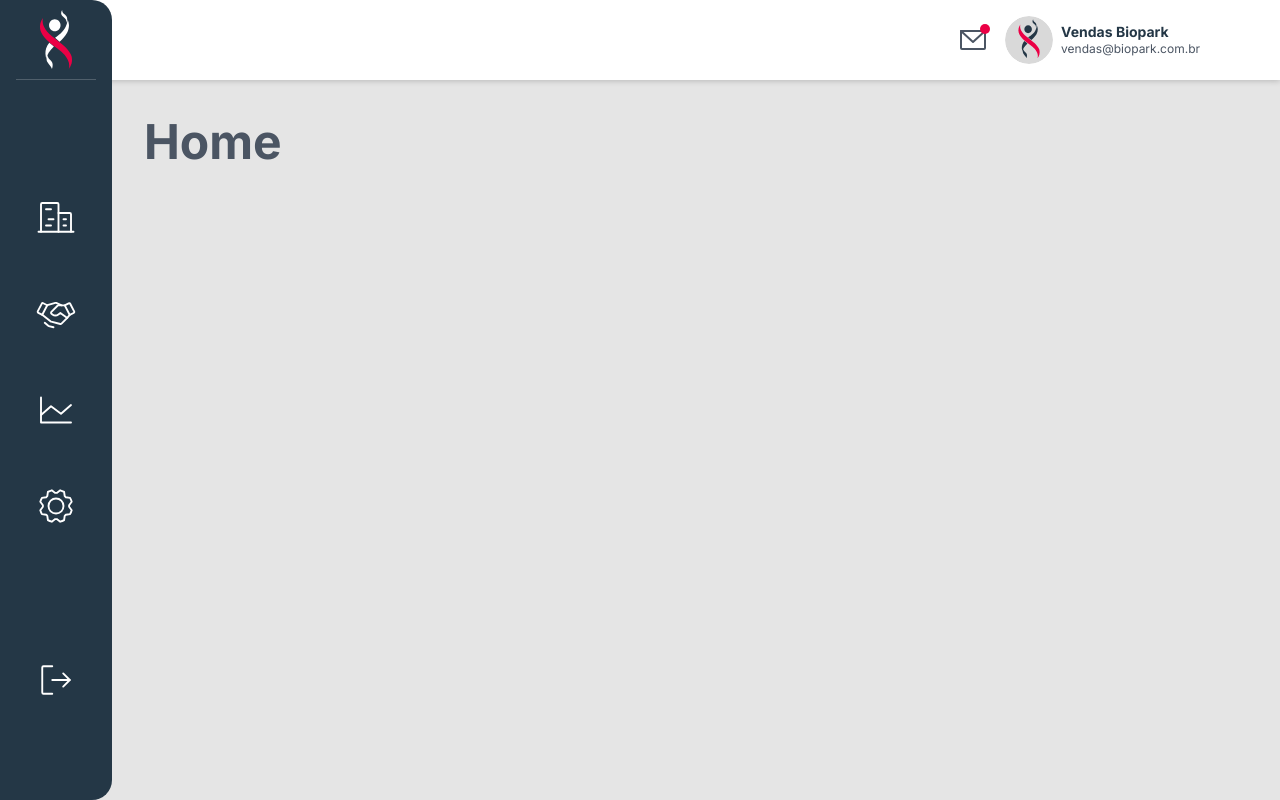
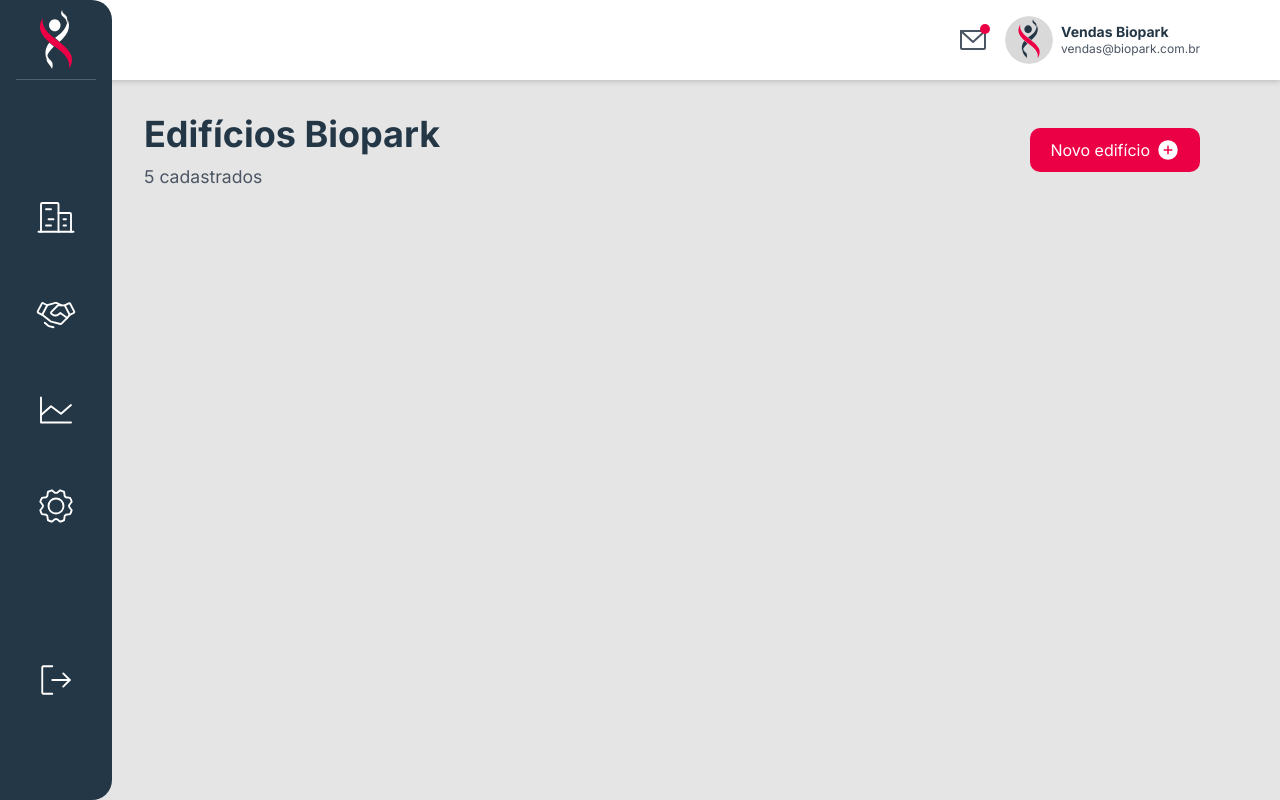
Before and after one commit to jfernandesdev/desafio-tech-biopark, a React (Vite) app in the folder frontend/: page / in a window 1280 px wide. Built offline with nearby package versions, Linux system fonts and the light colour scheme.

Commit message:
FEAT: global components and their variations: button and title

```diff
--- /dev/null
+++ b/frontend/src/components/Button/index.tsx
@@ -0,0 +1,24 @@
+import { PlusCircle } from "phosphor-react";
+
+import { ButtonStyle } from "./styles";
+
+interface IButton {
+  link: string;
+  text: string;
+  type?: "primary" | "secondary" | "danger";
+  withPlusIcon?: boolean;
+}
+
+export function Button({
+  link,
+  text,
+  type = "primary",
+  withPlusIcon,
+}: IButton) {
+  return (
+    <ButtonStyle to={link} type={type}>
+      {text}
+      {withPlusIcon && <PlusCircle size={24} weight="fill" />}
+    </ButtonStyle>
+  );
+}
--- /dev/null
+++ b/frontend/src/components/Button/styles.ts
@@ -0,0 +1,62 @@
+import { NavLink } from "react-router-dom";
+import styled from "styled-components";
+
+interface IButtonStyle {
+  type?: "primary" | "secondary" | "danger";
+}
+
+export const ButtonStyle = styled(NavLink)<IButtonStyle>`
+  border-radius: 10px;
+  padding: 10px 20px;
+  font-size: 1rem;
+  display: inline-flex;
+  align-items: center;
+  justify-content: center;
+  cursor: pointer;
+  transition: background 0.2s, color 0.2s;
+
+  svg {
+    margin-left: 6px;
+  }
+
+  //type primary
+  ${({ type, theme }) =>
+    type === "primary" &&
+    `
+    background: ${theme["brand-secondary"]};
+    color: ${theme.white};
+    border: 0;
+
+    &:hover {
+      background: #b41b1d;
+    }
+  `}
+
+  // type secondary
+  ${({ type, theme }) =>
+    type === "secondary" &&
+    `
+     background: transparent;
+     color: ${theme["base-text"]};
+     border: 1px solid ${theme["base-text"]};
+
+     &:hover {
+      background: ${theme["base-text"]};
+      color: ${theme.white};
+     }
+  `}
+
+// type danger
+   ${({ type, theme }) =>
+    type === "danger" &&
+    `
+     background: ${theme["red-background"]};
+     color: ${theme["red-alert"]};
+     border: 1px solid ${theme["red-alert"]};
+
+     &:hover {
+      background: ${theme["red-alert"]};
+      color: ${theme.white};
+     }
+  `}
+`;
--- /dev/null
+++ b/frontend/src/components/Title/index.tsx
@@ -0,0 +1,10 @@
+import { TitleStyle } from "./styles";
+
+interface ITitle {
+  title: string;
+  weight?: "700" | "500";
+}
+
+export function Title({ title, weight = "700" }: ITitle) {
+  return <TitleStyle weight={weight}>{title}</TitleStyle>;
+}
--- /dev/null
+++ b/frontend/src/components/Title/styles.ts
@@ -0,0 +1,12 @@
+import styled from "styled-components";
+
+interface ITitleStyle {
+  weight?: "700" | "500";
+}
+
+export const TitleStyle = styled.h1<ITitleStyle>`
+  color: ${(props) => props.theme["base-title"]};
+  font-size: 2.25rem;
+  font-weight: ${(props) => (props.weight ? props.weight : "bold")};
+  margin-bottom: 10px;
+`;
--- a/frontend/src/pages/Building/index.tsx
+++ b/frontend/src/pages/Building/index.tsx
@@ -1,5 +1,5 @@
-import { Title } from "./styles";
+import { Title } from "../../components/Title";
 
 export function Building() {
-  return <Title>Edifício A</Title>;
+  return <Title title="Edificio A" />;
 }
--- a/frontend/src/pages/Building/styles.ts
+++ b/frontend/src/pages/Building/styles.ts
@@ -1,5 +1,3 @@
 import styled from "styled-components";
 
-export const Title = styled.h1`
-  font-size: 3rem;
-`;
+export const Container = styled.div``;
--- a/frontend/src/pages/Home/index.tsx
+++ b/frontend/src/pages/Home/index.tsx
@@ -1,5 +1,24 @@
-import { Title } from "./styles";
+import { Button } from "../../components/Button";
+import { Title } from "../../components/Title";
+import { Container, Header, Subtitle } from "./styles";
 
 export function Home() {
-  return <Title>Home</Title>;
+  return (
+    <Container>
+      <Header>
+        <div>
+          <Title title="Edifícios Biopark" />
+          <Subtitle>5 cadastrados</Subtitle>
+        </div>
+        <div>
+          <Button
+            link="/building"
+            text="Novo edifício"
+            type="primary"
+            withPlusIcon
+          />
+        </div>
+      </Header>
+    </Container>
+  );
 }
--- a/frontend/src/pages/Home/styles.ts
+++ b/frontend/src/pages/Home/styles.ts
@@ -1,5 +1,19 @@
 import styled from "styled-components";
 
+export const Container = styled.div``;
+
+export const Header = styled.div`
+  display: flex;
+  align-items: center;
+  justify-content: space-between;
+`;
+
 export const Title = styled.h1`
-  font-size: 3rem;
+  color: ${(props) => props.theme["base-title"]};
+  font-size: 1.5rem;
 `;
+
+export const Subtitle = styled.span`
+  color: ${(props) => props.theme["base-text"]};
+  font-size: 1.1rem;
+`;
```
Also changed, not shown: frontend/.eslintrc.json.
